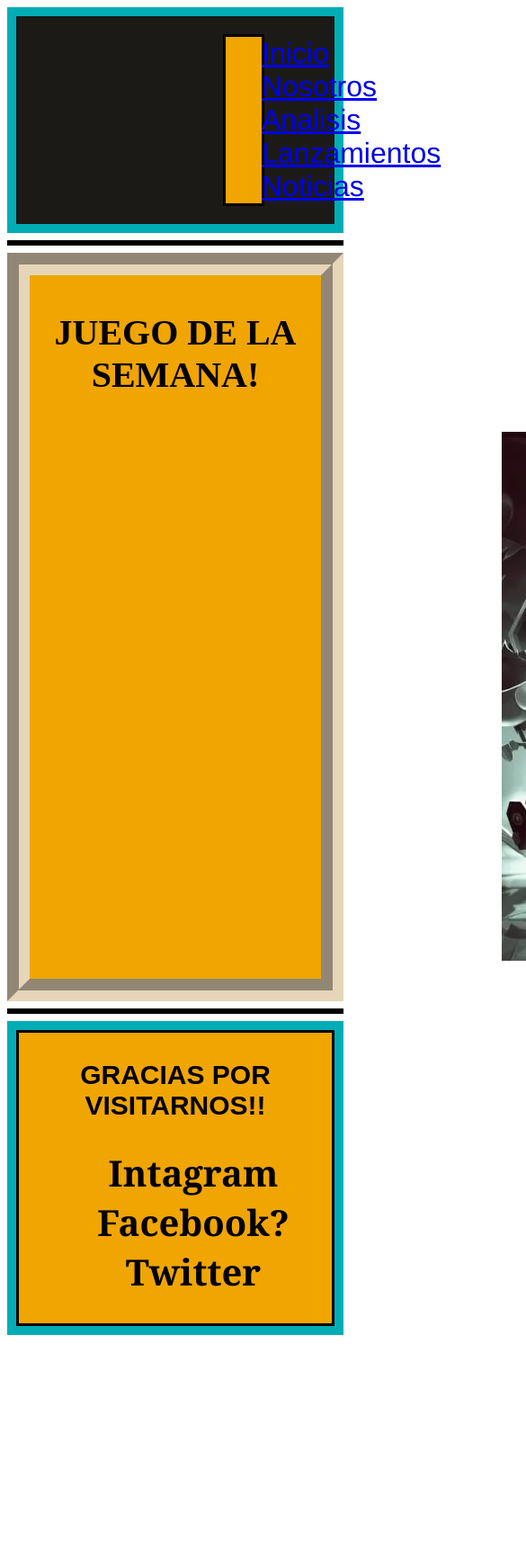
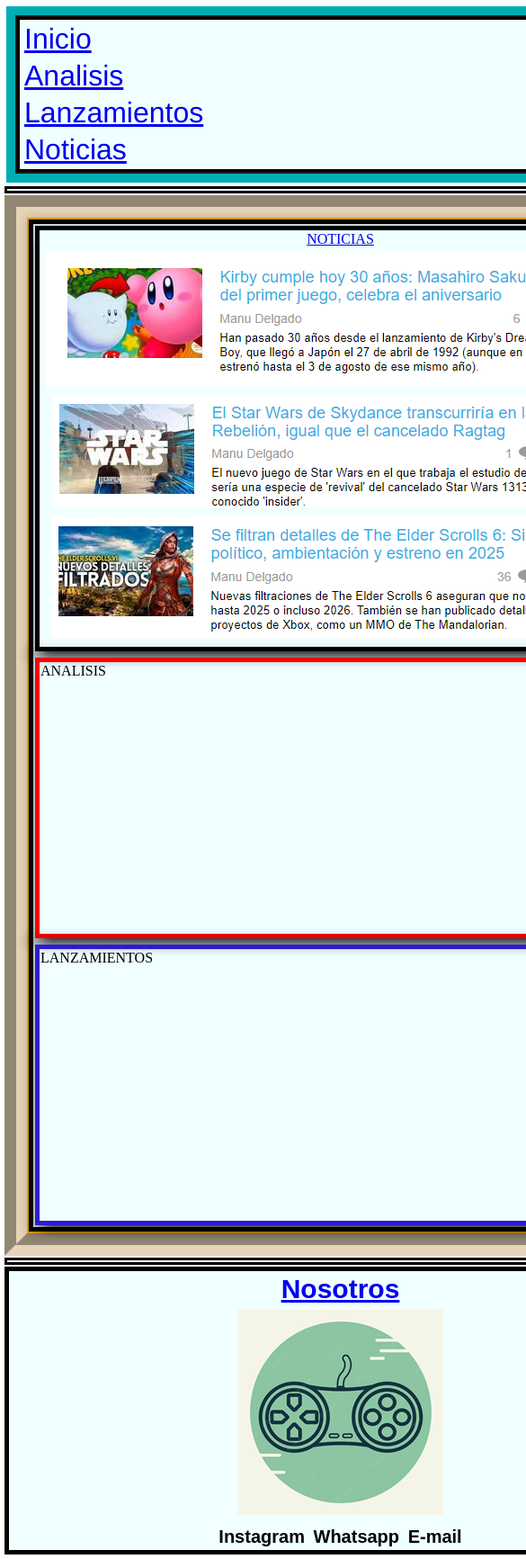
Before and after one commit to JulianTosi/Proyecto-coder-JulianTosi, a plain HTML site: page html/index.html in a window 390 px wide. Shown: the top 1733 px of the page at 90% size, 585 px wide, since content can reach past the window. Before the commit the page ends 1492 px from the top, so only its background shows below. Drawn offline with Linux system fonts and the light colour scheme.

Commit message:
ultima version

```diff
--- a/html/index.html
+++ b/html/index.html
@@ -8,46 +8,64 @@
     <title>Proyecto</title>
   </head>
 
-  <body>
+  <body class="cuerpo__principal">
     <headear>
       <nav class="navegable__principal">
         <ul class="lista__principal">
            <li><a href="index.html">Inicio</a></li>
-        <li><a href="nosotros.html">Nosotros</a></li>
            <li><a href="analisis.html">Analisis</a></li>
            <li><a href="lanzamientos.html">Lanzamientos</a></li>
            <li><a href="noticias.html">Noticias</a></li>
         </ul>
       </nav>
     </headear>
+  </body>
 
-    <hr class="divisor__prindipal"/>
+
+
+  <hr class="divisor__principal"/>
+
 
   <main class="fondo__principal">
 
-<p>
 
-<p class="titulo__principal">JUEGO DE LA SEMANA!</p>
+<section class="menu__principal">
 
-<div class="imagen__principal"><img src="ejemplo juego.webp" alt="juego ejemplo"></div>
+  <section class="menu__secciones sec-1" > <a href="noticias.html"> NOTICIAS </a>
+    <div>
+    <a href="noticias.html"><img src="noticia__1.png" alt="noticia__1"></a>
+    <a href="noticias.html"><img src="noticia__2.png" alt="noticia__2"></a>
+    <a href="noticias.html"><img src="noticia__3.png" alt="noticia__3"></a>
+    </div>
+  </section>
 
-</p>
+  <div class="menu__secciones sec-2">ANALISIS</div>
+  <div class="menu__secciones sec-3">LANZAMIENTOS</div>
+
+
+
 
     </main>
 
+
     <hr class="divisor__secundario"/>
 
-    <nav class="navegable__inferior">
 
     <footer class="pie__principal">
-      <p>GRACIAS POR VISITARNOS!!</p>
-      <ul>
-        <li>Intagram</li>
-        <li>Facebook?</li>
-        <li>Twitter</li>
+
+        <a href="nosotros.html" class="a__nosotros">Nosotros</a>
+
+        <a href="index.html"><img src="logo__1.png" alt="logo__principal" ></a>
+
+        <ul class="redes__sociales">
+          <li> Instagram </li>
+          <li> Whatsapp </li>
+          <li> E-mail </li>
         </ul>
+
     </footer>
 
+
 </nav>
-  </body>
+
 </html>
--- a/html/style.css
+++ b/html/style.css
@@ -1,46 +1,60 @@
 * {
-  margin: 0, 1%;
+  margin: 1px;
+  padding: 1px;
 
-  padding: 0, 1%;
-}
-.divisor__prindipal{
-  border:solid;
-}
-.divisor__secundario{
-  border:solid;
 }
 
-
-.texto__principal{
-font-size: 35px;
-font-weight: bolder;
-text-align: center;
-font-family: 'Segoe UI', Tahoma, Geneva, Verdana, sans-serif;
+.divisor__principal {
+  border: solid;
+}
+.divisor__secundario {
+  border: solid;
 }
 
+/*INICIO HEADER*/
 .navegable__principal {
+
   border: solid;
   border-width: 10px;
   border-color: #00adb5;
   background-color: #1b1a17;
 }
+.cuerpo__principal{
+
+  display: grid;
+  grid-template-columns: 1fr;
+  grid-template-rows: 1fr;
+
+}
+
 .lista__principal {
+
+  display: grid;
+  grid-template-columns: 1fr 1fr 1fr 1fr;
+  grid-template-rows: 1fr;
+  grid-column-gap: 20px;
   font-family: "Franklin Gothic Medium", "Arial Narrow", Arial, sans-serif;
-  word-spacing: 64px;
   font-size: 32px;
   text-align: center;
   background-color: #f0a500;
   border: solid;
-  margin: 20px 230px;
+
 }
 .lista__principal li {
-  display: inline;
+  display:inline ;
 }
+
+/*FINAL HEADER*/
+
+
 .fondo__principal {
+
+  justify-items: stretch;
   border-style: groove;
   border-color: #e6d5b8;
   border-width: 25px;
   background-color: #f0a500;
+
 }
 .titulo__principal {
   text-align: center;
@@ -49,30 +63,148 @@
   text-decoration: #1b1a17;
   font-weight: bolder;
 }
-.imagen__principal {
-  margin-left: 525px;
+
+
+
+/* pagina principal*/
+.menu__principal{
+
+  display: grid;
+  grid-template-columns: 1fr 1fr;
+  grid-template-rows: 1fr 1fr;
+  border: solid black 5px;
+  row-gap: 5px;
+  column-gap: 5px;
+
+
+  }
+
+.menu__secciones{
+
+-webkit-box-shadow: 0px 10px 13px -7px #000000, 0px 0px 11px 10px rgba(0,0,0,0.17);
+box-shadow: 0px 10px 13px -7px #000000, 0px 0px 11px 10px rgba(0,0,0,0.17);
 }
 
-.navegable__inferior {
-  border: solid;
-  border-color: #00adb5;
-  border-width: 10px;
-  background-color: #1b1a17;
+.sec-1{
+
+align-items: center;
+border: solid black 5px;
+grid-column-start: span 2;
+text-align: center;
 }
 
-.pie__principal {
-  font-weight: bolder;
-  font-family: Arial, Helvetica, sans-serif;
-  font-size: 30px;
-  text-align: center;
-  border: solid;
-  background-color: #f0a500;
+.sec-2{
+
+
+  border: solid red 5px;
+  justify-items: left;
 }
 
-.pie__principal li {
-  display: inline;
-  font-size: 40px;
-  font-family: Georgia, "Times New Roman", Times, serif;
-  text-decoration: #1b1a17;
+.sec-3{
+
+  border: solid rgb(46, 28, 205) 5px;
+  justify-items: right;
+
+}
+
+/* pagina principal*/
+
+
+/*FOOTER INICIO*/
+.pie__principal {
+
   font-weight: bolder;
+  font-family: 'Rubik', sans-serif;
+  font-size: 30px;
+  text-align: center ;
+
+
+  border: solid 5px;
+  background-color: #f0a500;
+
+  display: grid;
+  grid-template-columns: repeat(3, 1fr);
+  grid-column-gap: 20px;
+
 }
+
+
+
+.redes__sociales {
+  align-items: center;
+  text-align: justify;
+  list-style: none;
+  font-family: 'Rubik', sans-serif;
+  font-size: 50px;
+}
+
+/*FOOTER FINAL*/
+
+
+.lanzamientos__principal{
+  display: grid;
+  grid-template-columns: 1fr 1fr;
+  grid-template-rows: 1fr 1fr;
+
+}
+
+.juegos__lanzamientos{
+
+  max-width: 400px;
+
+}
+
+/*mobile*/
+@media screen and (max-width:450px) {
+
+.lista__principal{
+
+  display: grid;
+  grid-template-columns: 1fr;
+  grid-template-rows: repeat(4,1fr);
+  text-align: start;
+  background-color: azure;
+}
+
+.pie__principal{
+
+  background-color: azure;
+
+
+
+  display: grid;
+  grid-auto-rows: auto;
+  grid-template-columns: 1fr;
+
+}
+
+li{
+  display: inline ;
+
+}
+.redes__sociales{
+font-size: 20px;
+text-align: center
+}
+
+.sec-2{
+height: 300px;
+}
+
+.sec-3{
+height: 300px;
+}
+
+.menu__principal{
+  display: flex;
+  background-color: azure;
+  flex-direction: column;
+}
+
+.lanzamientos__principal{
+  display: grid;
+  grid-template-columns: 1fr;
+  grid-template-rows: repeat(4,1fr);
+  background-color: azure;
+}
+}
```
Also changed, not shown: html/analisis.html (+13 -11 lines), html/lanzamientos.html (+28 -10 lines), html/nosotros.html (+16 -11 lines), html/noticias.html (+12 -8 lines), html/ejemplo juego.webp (deleted), html/juego__1.png (added), html/juego__2.png (added), html/juego__3.png (added), html/juego__4.png (added), html/lanzamientos juegos.png (deleted), html/logo__1.png (added), html/noticia__1.png (added), html/noticia__2.png (added), html/noticia__3.png (added). Lines whose indentation alone changed are shown as unchanged.
